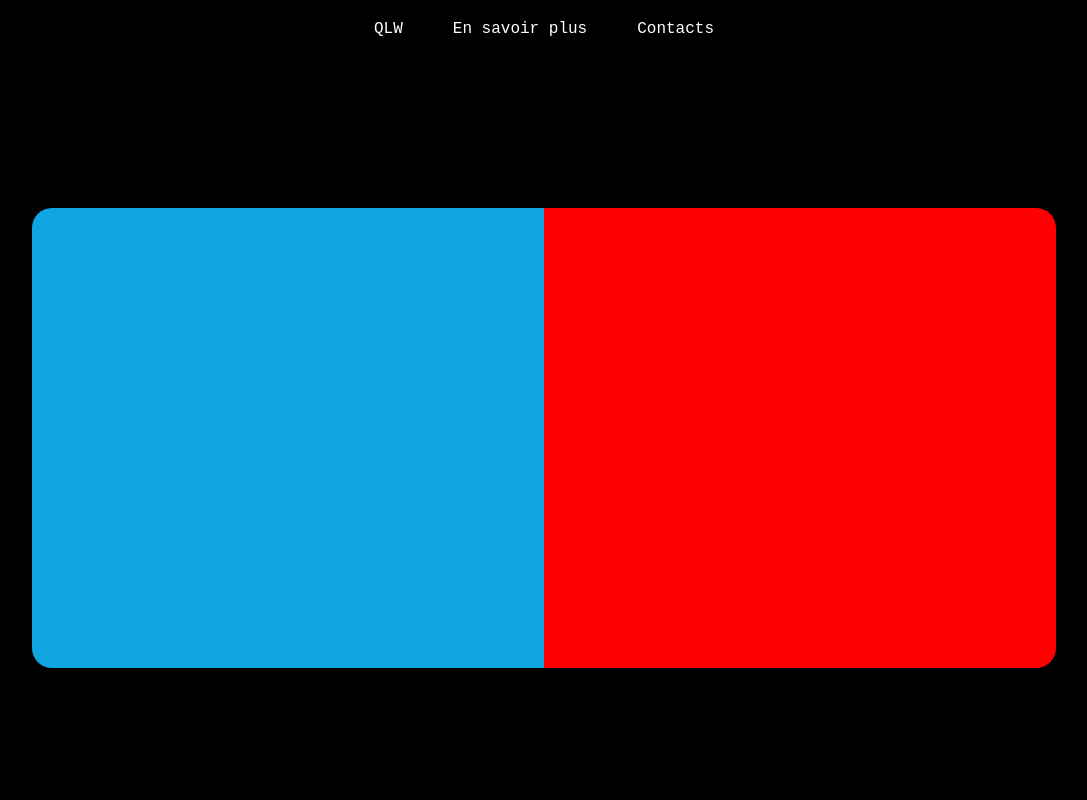
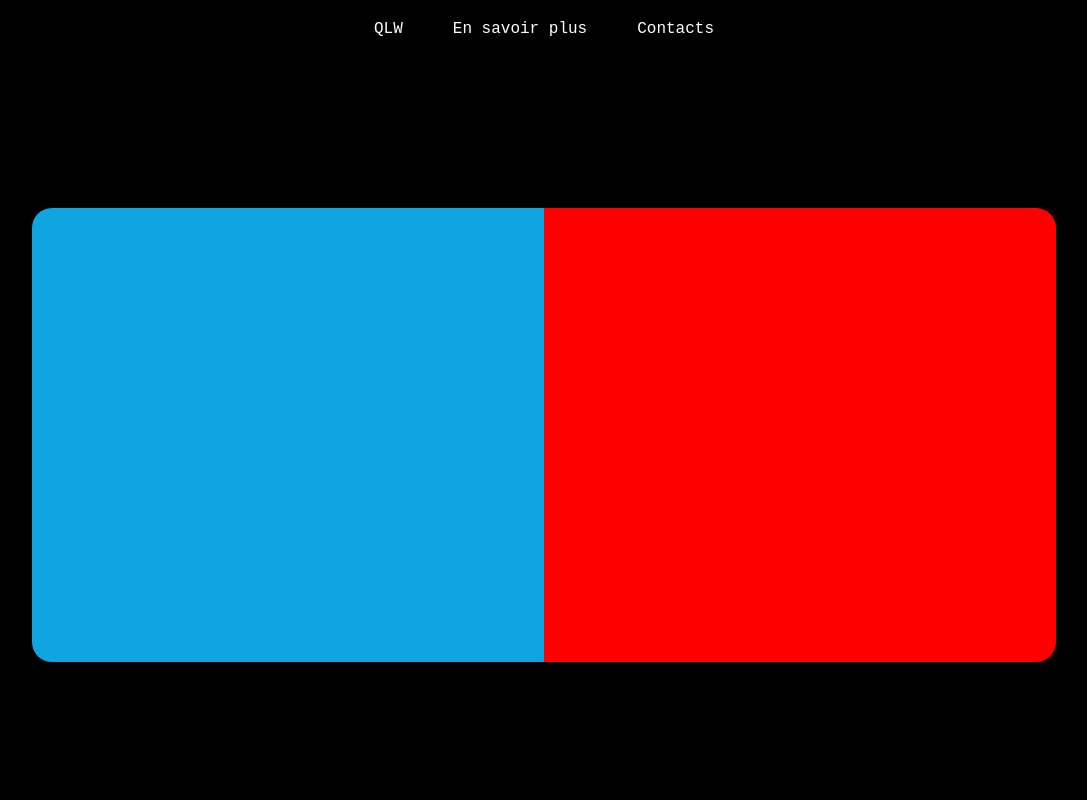
Before and after one commit to QLW-NDI/NDI2023, a Symfony app: template templates/NDI/ndi.html.twig in a window 1280 px wide. Shown: the whole page, without its empty margins (96-1183 px from the left). Run offline with Twig, Linux system fonts and the light colour scheme; the template is opened without the code that fills it, so the values that code supplies are empty; some libraries are stand-ins or nearby versions.

Commit message:
js css adjustment

```diff
--- a/public/css/ndi.css
+++ b/public/css/ndi.css
@@ -52,7 +52,7 @@
 #left-answer {
     min-width: 5%;
     width: 50%;
-    height: 100%;
+    height: calc(100% - 26px);
     background-color: var(--left-card-color);
     border-top-left-radius: 20px;
     border-bottom-left-radius: 20px;
@@ -61,6 +61,7 @@
     align-items: center;
     border: solid 3px transparent;
     transition: border 0.1s, width 0.5s;
+    padding: 10px;
 }
 
 #left-answer:hover {
@@ -74,7 +75,7 @@
 #right-answer {
     min-width: 5%;
     width: 50%;
-    height: 100%;
+    height: calc(100% - 26px);
     background-color: var(--right-card-color);
     border-top-right-radius: 20px;
     border-bottom-right-radius: 20px;
@@ -83,6 +84,7 @@
     align-items: center;
     border: solid 3px transparent;
     transition: border 0.1s, width 0.5s;
+    padding: 10px;
 }
 
 #right-answer:hover {
@@ -110,6 +112,10 @@
     font-size: 0;
 }
 
+#explanation p {
+    font-size: large;
+}
+
 #explanation h3 {
     margin-bottom: 10px;
 }
--- a/public/js/ndi.js
+++ b/public/js/ndi.js
@@ -67,7 +67,7 @@ function resetAnswers() {
         rightAnswer.style.width = "50%";
         leftAnswer.style.pointerEvents = "auto";
         rightAnswer.style.pointerEvents = "auto";
-        fillQuestionsFields();
+        setTimeout(fillQuestionsFields, 500);
     }, 500);
 }
 
```
